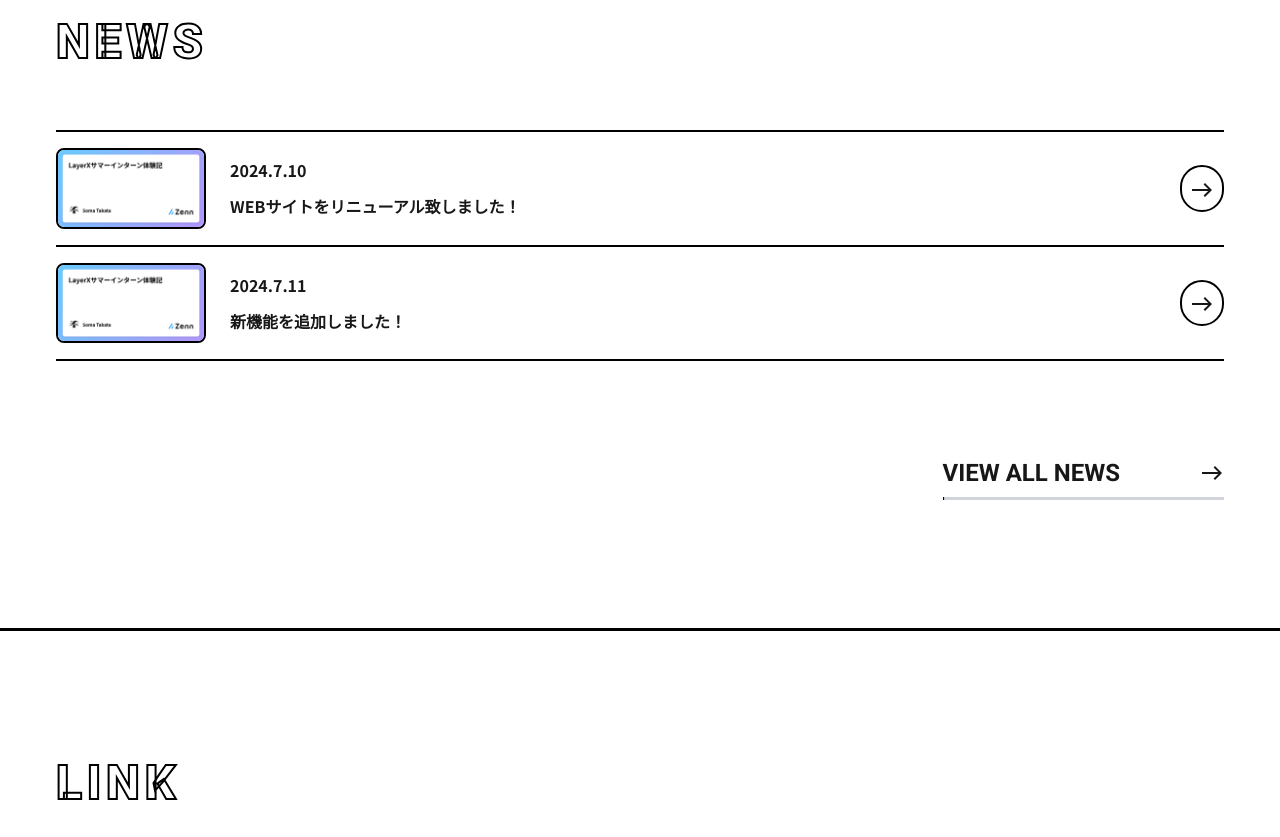
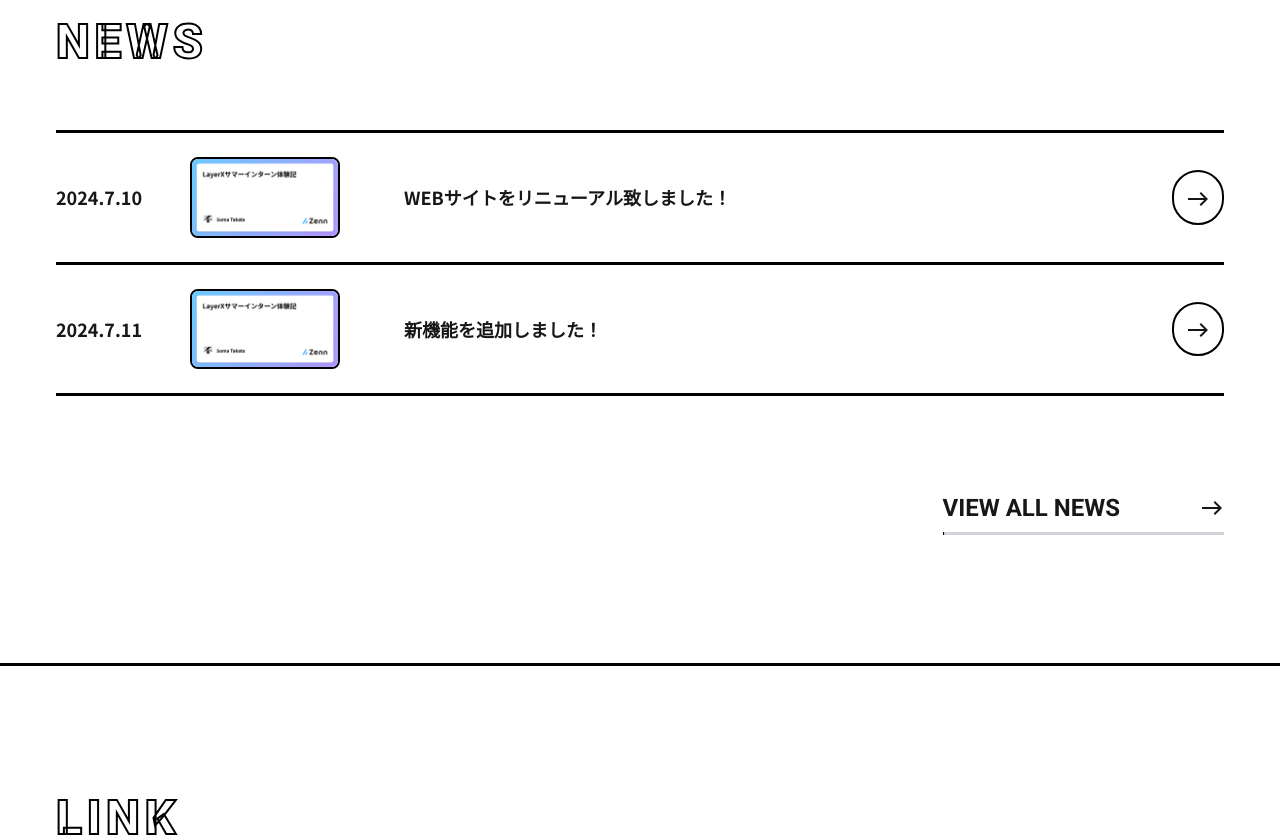
Before and after one commit to SomaTakata/shibayoko, a Next.js app: page / in a window 1280 px wide. Shown: the part 1700-2537 px from the top of the page. Built offline with nearby package versions, Linux system fonts and the light colour scheme.

Commit message:
レスポンシブの変更

```diff
--- a/src/feature/components/LinkSection.tsx
+++ b/src/feature/components/LinkSection.tsx
@@ -9,7 +9,7 @@ const linkItems = [
 ];
 
 const LinkSection = () => (
-  <section className="flex flex-col gap-6 border-b-[3px] border-black px-5 py-14 sm:gap-12 sm:px-10 md:px-14 md:py-32 lg:gap-16">
+  <section className="flex flex-col gap-6 px-5 py-14 sm:gap-12 sm:px-10 md:px-14 md:py-32 lg:gap-16 ">
 
         <h2 className="font-roboto text-4xl sm:text-5xl font-black tracking-widest text-white text-stroke">LINK</h2>
 
--- a/src/feature/components/NewsCard.tsx
+++ b/src/feature/components/NewsCard.tsx
@@ -8,9 +8,9 @@ interface NewsCardProps {
 }
 
 const NewsCard= ({ date, description, imageSrc }:NewsCardProps) => (
-  <div className="flex justify-between items-center border-b-2 border-black py-4">
-    <div className="flex items-center gap-6">
-      {/* News Image */}
+  <div className="flex justify-between items-center border-b-[2px]  lg:border-b-[3px] border-black py-4 md:py-6">
+    <div className="flex items-center gap-6 md:gap-12">
+      <p className='hidden md:flex text-lg font-bold'>{date}</p>
       <Image
         height={100}
         width={150}
@@ -19,16 +19,14 @@ const NewsCard= ({ date, description, imageSrc }:NewsCardProps) => (
         className="rounded-lg border-2 border-black"
       />
 
-      {/* Date and Description */}
       <div className="flex flex-col gap-2 sm:gap-3">
-        <span className="text-sm sm:text-base font-bold">{date}</span>
-        <p className="text-sm sm:text-base font-bold">{description}</p>
+        <span className="text-sm sm:text-base md:hidden font-bold">{date}</span>
+        <p className="text-sm sm:text-base font-bold md:ml-4 md:text-lg">{description}</p>
       </div>
     </div>
 
-    {/* Arrow Button */}
-    <button className="border-2 border-black rounded-full p-2">
-      <EastIcon />
+    <button className="border-2 border-black rounded-full p-3">
+      <EastIcon className='w-6 h-5'/>
     </button>
   </div>
 );
--- a/src/feature/components/NewsSection.tsx
+++ b/src/feature/components/NewsSection.tsx
@@ -16,9 +16,9 @@ const newsItems = [
 
 const NewsSection = () => {
   return (
-    <section className="flex flex-col gap-6 border-b-[3px] border-black px-5 py-12 sm:gap-12 sm:px-10 sm:py-14 md:px-14 md:py-32 lg:gap-16">
+    <section className="flex flex-col gap-6 border-b-[2px]  lg:border-b-[3px] border-black px-5 py-12 sm:gap-12 sm:px-10 sm:py-14 md:px-14 md:py-32 lg:gap-16">
         <h2 className="font-roboto text-4xl sm:text-5xl font-black tracking-widest text-white text-stroke">NEWS</h2>
-      <div className="flex flex-col w-full border-t-2 border-black">
+      <div className="flex flex-col w-full border-t-[2px]  lg:border-t-[3px] border-black">
         {newsItems.map((news, index) => (
           <NewsCard
             key={index}
--- a/src/feature/components/WorkSection.tsx
+++ b/src/feature/components/WorkSection.tsx
@@ -11,7 +11,7 @@ const workItems = [
 ];
 
 const WorkSection = () => (
-  <section className="flex flex-col gap-6 border-t-[3px] border-black px-5 py-14 sm:gap-12 sm:px-10 md:px-14 md:py-32 lg:gap-16">
+  <section className="flex flex-col gap-6 border-t-[2px]  lg:border-t-[3px] border-black px-5 py-14 sm:gap-12 sm:px-10 md:px-14 md:py-32 lg:gap-16">
 
         <h2 className="font-roboto text-4xl sm:text-5xl font-black tracking-widest text-white text-stroke">WORK</h2>
 
```
